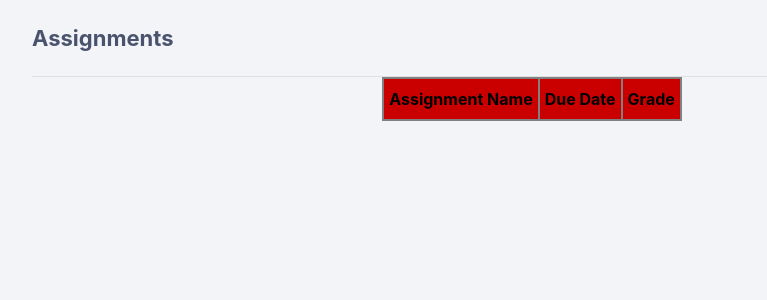
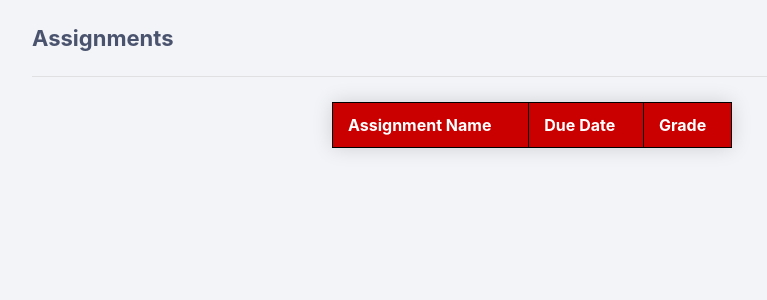
Before and after one commit to Naveen699/finalGrade, a Flask app: page /view_student_assignments in a window 1280 px wide. Shown: the part 60-360 px from the top of the page, without its empty margins (108-875 px from the left). Run offline with Flask 2, Linux system fonts and the light colour scheme; data that the repository does not hold is empty; some libraries are stand-ins or nearby versions.

Commit message:
updated table style, css, added grades column to student_classes

```diff
--- a/static/style.css
+++ b/static/style.css
@@ -145,9 +145,50 @@ body.loggedin {
       padding: 5px;
       margin: 0 0 10px 0;
 }
+
 table, th, td {
 border-spacing: 30px;
 border: 1px solid black;
+}
+
+.student-table {
+    border-collapse: collapse;
+    margin: 25px 0;
+    font-size: 0.9em;
+    font-family: sans-serif;
+    min-width: 400px;
+    box-shadow: 0 0 20px rgba(0, 0, 0, 0.15);
+    border-radius: 4px;
+    margin-left: auto;
+    margin-right: auto;
+}
+
+.student-table thead tr {
+    background-color: #009879;
+    color: #ffffff;
+    text-align: left;
+}
+
+.student-table th,
+.student-table td {
+    padding: 12px 15px;
+}
+
+.student-table tbody tr {
+    border-bottom: 1px solid #dddddd;
+}
+
+.student-table tbody tr:nth-of-type(even) {
+    background-color: #f3f3f3;
+}
+
+.student-table tbody tr:last-of-type {
+    border-bottom: 2px solid #964545;
+}
+
+.student-table tbody tr.active-row {
+    font-weight: bold;
+    color: #009879;
 }
 
 .table a {
--- a/templates/view_student_assignments.html
+++ b/templates/view_student_assignments.html
@@ -8,7 +8,7 @@
 
 
 
-<table class="tg">
+<table class="student-table">
 <thead>
   <tr>
     <th bgcolor='#CA0000 '><b>Assignment Name</b></th>
@@ -27,7 +27,7 @@
 </tbody>
 </table>
 
-<style type="text/css">
+<!-- <style type="text/css">
 .tg  {border-collapse:collapse;border-spacing:0;margin:0px auto;}
 .tg td{border-color:gray;border-style:solid;border-width:2px;font-family:Arial, sans-serif;font-size:15px;
   overflow:hidden;padding:10px 30px;word-break:normal;}
@@ -35,7 +35,7 @@
   font-weight:normal;overflow:hidden;padding:10px 5px;word-break:normal;}
 .tg .tg-0lax{text-align:left;vertical-align:top}
 </style>
-
+ -->
 
 
 
```
Also changed, not shown: templates/student_home.html (+10 -3 lines).
